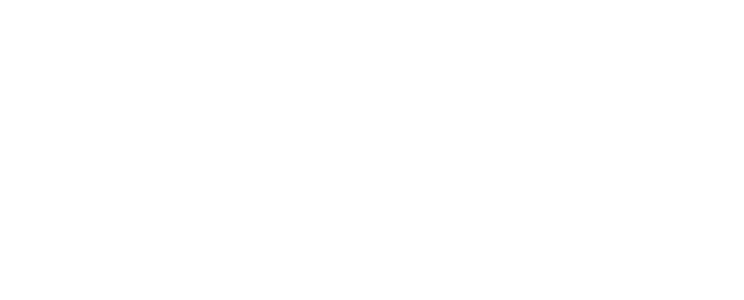
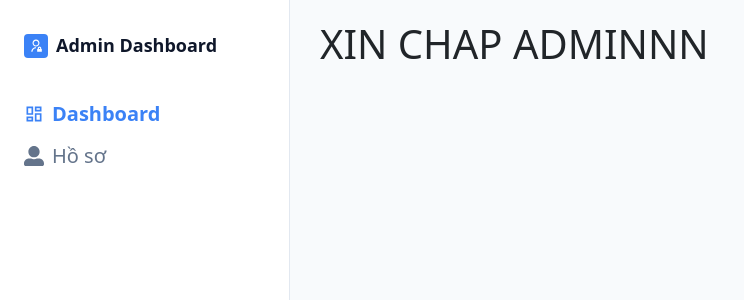
Before and after one commit to anhquan121203/ADN__Website, a React (Vite) app: page /admin in a window 1280 px wide. Before the commit this address had no page. Shown: the top 300 px of the page, without its empty margins (0-744 px from the left). Built offline with nearby package versions, Linux system fonts and the light colour scheme.

Commit message:
setup sidebar admin page

```diff
--- a/src/App.jsx
+++ b/src/App.jsx
@@ -9,6 +9,8 @@
 import LoginPage from "./Pages/LoginRegister/Login/Login";
 import Register from "./Pages/LoginRegister/Register/Register";
 import VerifyEmail from "./Components/VerifyToken/VerifyToken";
+import AdminLayout from "./Layouts/AdminLayout";
+import DashboardAdmin from "./Pages/AdminPage/DashboardAdmin/DashboardAdmin";
 
 // ADMIN PAGE
 
@@ -22,8 +24,22 @@
           <Route path="/register" element={<Register />} />
           <Route path="/verify-email/:token" element={<VerifyEmail />} />
           {/* <Route path="/dashboard" element={<Dashboard />} /> */}
+
+        </Route>
+
+        <Route path="/admin" element={<AdminLayout />}>
+          <Route index element={<DashboardAdmin />} />
+          <Route path="/admin/dashboard-admin" element={<DashboardAdmin />} />
         </Route>
       </Routes>
+
+      {/* ADMIN PAGE */}
+      {/* <Routes>
+        <Route path="/admin" element={<AdminLayout />}>
+          <Route index element={<DashboardAdmin />} />
+          <Route path="/dashbboard-admin" element={<DashboardAdmin />} />
+        </Route>
+      </Routes> */}
 
       {/* Setup toast */}
       <ToastContainer
--- /dev/null
+++ b/src/Components/Admin/Sidebar/Sidebar.css
@@ -0,0 +1,107 @@
+/* Sidebar */
+.sidebar {
+  width: 256px;
+  background-color: #ffffff;
+  /* border-right: 1px solid #e5e7eb; */
+  padding: 32px 24px;
+  display: flex;
+  flex-direction: column;
+  justify-content: space-between;
+}
+
+.brand {
+  display: flex;
+  align-items: center;
+  margin-bottom: 40px;
+}
+
+.brand-icon {
+  width: 24px;
+  height: 24px;
+  background-color: #3B82F6;
+  color: #fff;
+  display: flex;
+  align-items: center;
+  justify-content: center;
+  border-radius: 4px;
+  font-size: 14px;
+}
+
+.brand-name {
+  margin-left: 8px;
+  font-weight: 600;
+  font-size: 18px;
+  color: #0F172A;
+}
+
+.nav {
+  display: flex;
+  flex-direction: column;
+  gap: 12px;
+  font-size: 14px;
+}
+
+.nav-item,
+.nav-subitem {
+  display: flex;
+  align-items: center;
+  gap: 8px;
+  color: #64748B;
+  text-decoration: none;
+  font-size: 20px;
+}
+
+.nav-item:hover,
+.nav-subitem:hover {
+  color: #0F172A;
+}
+
+.nav-item.active {
+  color: #3B82F6;
+  font-weight: 600;
+}
+
+.nav-subitem {
+  font-size: 12px;
+  background-color: #E0E7FF;
+  color: #CBD5E1;
+  padding: 2px 8px;
+  border-radius: 4px;
+  margin-left: 16px;
+}
+
+.nav-label {
+  margin-top: 40px;
+  font-size: 12px;
+  color: #94A3B8;
+}
+
+.sidebar-footer {
+  background-color: #F1F5FF;
+  padding: 16px;
+  border-radius: 8px;
+  font-size: 12px;
+  color: #64748B;
+  text-align: center;
+}
+
+.footer-title {
+  font-weight: 600;
+  color: #0F172A;
+  margin-bottom: 8px;
+}
+
+.btn-primary {
+  background-color: #3B82F6;
+  color: white;
+  font-weight: 600;
+  padding: 8px 16px;
+  border: none;
+  border-radius: 4px;
+  cursor: pointer;
+  transition: background 0.2s;
+}
+
+.btn-primary:hover {
+  background-color: #2563EB;
+}
--- /dev/null
+++ b/src/Components/Admin/Sidebar/Sidebar.jsx
@@ -0,0 +1,37 @@
+import React from "react";
+import "./Sidebar.css";
+import { MdOutlineDashboard } from "react-icons/md";
+import { FaUserAlt } from "react-icons/fa";
+import { RiAdminLine } from "react-icons/ri";
+
+function Sidebar() {
+  return (
+    <div>
+      <aside className="sidebar">
+        <div>
+          <div className="brand">
+            <div className="brand-icon">
+              <RiAdminLine />
+            </div>
+            <span className="brand-name">Admin Dashboard</span>
+          </div>
+          <nav className="nav">
+            <div className="nav-group">
+              <a href="#" className="nav-item active">
+                <MdOutlineDashboard /> Dashboard
+              </a>
+
+            </div>
+
+            <a href="#" className="nav-item">
+              <FaUserAlt /> Hồ sơ
+            </a>
+
+          </nav>
+        </div>
+      </aside>
+    </div>
+  );
+}
+
+export default Sidebar;
--- a/src/Components/Footer/Footer.jsx
+++ b/src/Components/Customer/Footer/Footer.jsx
@@ -2,7 +2,7 @@
 import "bootstrap/dist/css/bootstrap.min.css";
 import "font-awesome/css/font-awesome.min.css";
 import "./Footer.css";
-import logo from "../../assets/images/logo.png";
+import logo from "../../../assets/images/logo.png";
 import { Link } from "react-router-dom";
 import { FaFacebookF, FaInstagram, FaYoutube } from "react-icons/fa";
 import { IoLogoTiktok } from "react-icons/io5";
--- a/src/Layouts/AdminLayout.jsx
+++ b/src/Layouts/AdminLayout.jsx
@@ -0,0 +1,42 @@
+import { Outlet } from "react-router-dom";
+import Sidebar from "../Components/Admin/Sidebar/Sidebar";
+
+const layoutStyle = {
+  display: "flex",
+  height: "100vh",
+  backgroundColor: "#f8fafc",
+};
+
+const sidebarStyle = {
+  width: "290px",
+  backgroundColor: "#ffffff",
+  borderRight: "1px solid #e2e8f0",
+  position: "fixed",
+  top: 0,
+  left: 0,
+  bottom: 0,
+  overflowY: "auto",
+  zIndex: 1000,
+};
+
+const mainContentStyle = {
+  marginLeft: "300px",
+  padding: "20px",
+  flex: 1,
+  overflowY: "auto",
+};
+
+function AdminLayout() {
+  return (
+    <div style={layoutStyle}>
+      <div style={sidebarStyle}>
+        <Sidebar />
+      </div>
+      <div style={mainContentStyle}>
+        <Outlet />
+      </div>
+    </div>
+  );
+}
+
+export default AdminLayout;
--- a/src/Layouts/CustomerLayout.jsx
+++ b/src/Layouts/CustomerLayout.jsx
@@ -1,7 +1,7 @@
 import React from "react";
 import { Outlet } from "react-router-dom";
-import Header from "../Components/Header/Header";
-import Footer from "../Components/Footer/Footer";
+import Header from "../Components/Customer/Header/Header";
+import Footer from "../Components/Customer/Footer/Footer";
 
 function CustomerLayout() {
   return (
--- a/src/Pages/AdminPage/DashboardAdmin/DashboardAdmin.jsx
+++ b/src/Pages/AdminPage/DashboardAdmin/DashboardAdmin.jsx
@@ -0,0 +1,11 @@
+import React from 'react'
+
+function DashboardAdmin() {
+  return (
+    <div>
+      <h1>XIN CHAP ADMINNN</h1>
+    </div>
+  )
+}
+
+export default DashboardAdmin
```
Also changed, not shown: src/Components/Customer/Header/Header.jsx (renamed from src/Components/Header/Header.jsx, +4 -4 lines), src/Components/Customer/Footer/Footer.css (renamed from src/Components/Footer/Footer.css), src/Components/Customer/Header/Header.css (renamed from src/Components/Header/Header.css).
